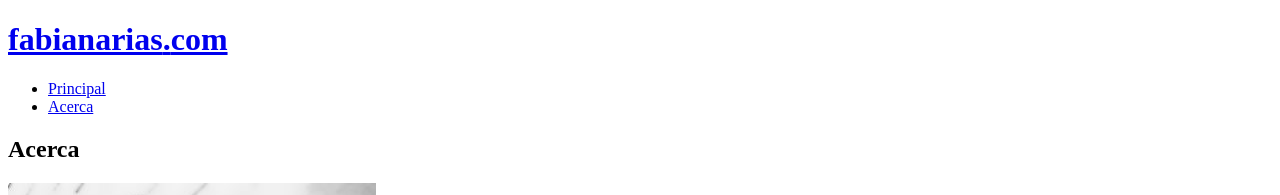
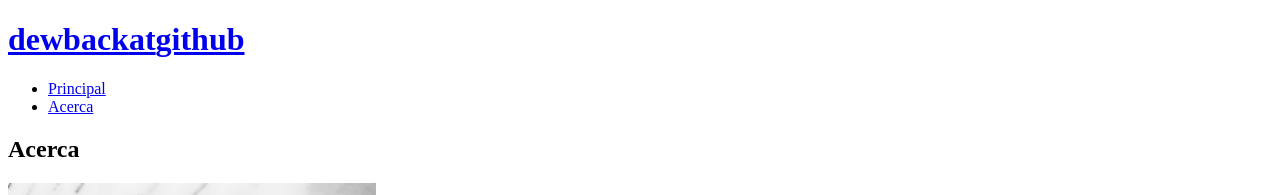
Before and after one commit to dewback/dewback.github.com, a Jekyll site: the page built from acerca.md, in a window 1280 px wide. Shown: the top 195 px of the page. Built offline with Jekyll 4.4.1, drawn with Linux system fonts in a browser that asks for light colours; Markdown is read by kramdown in place of the engine named in the settings.

Commit message:
Cambiada título dewback en github

```diff
--- a/_layouts/default.html
+++ b/_layouts/default.html
@@ -9,7 +9,7 @@
     <link href='{{ base.url }}/images/favicon.ico' rel='shortcut icon' type='image/ico'>
   </head>
   <body>
-    <h1><a href="{{ base.url }}/">fabianarias<span>.</span>com</a></h1>
+    <h1><a href="{{ base.url }}/">dewback<span>at</span>github</a></h1>
     <nav>
       <ul>
         <li><a href="{{ base.url }}/">Principal</a></li>
--- a/css/default.sass
+++ b/css/default.sass
@@ -103,7 +103,7 @@ h1
       color: $fill2
 
       &:after
-        content: 'dot'
+        content: 'en'
         position: relative
         bottom: 0.5em
         padding-left: 0.25em
```
Also changed, not shown: css/default.css.
